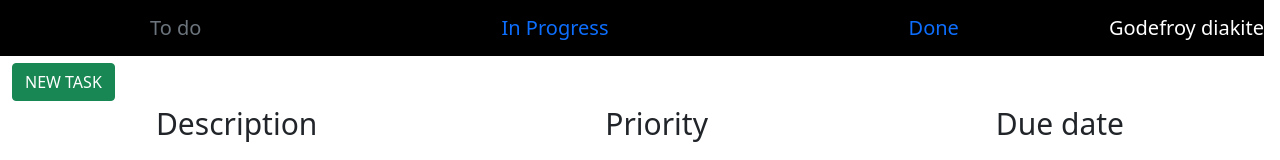
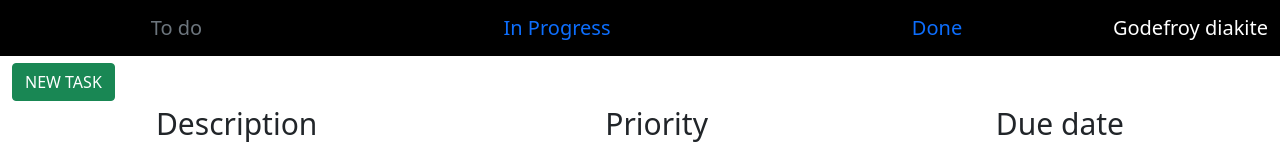
Before and after one commit to gody243/task-manager, a website: page task-manager/index.html in a window 1280 px wide. Shown: the top 160 px of the page. Drawn offline with nearby package versions, Linux system fonts and the light colour scheme.

Commit message:
container-fluid

```diff
--- a/task-manager/index.html
+++ b/task-manager/index.html
@@ -47,7 +47,7 @@
 
 
 
-    <ul class="nav nav-pills nav-fill navbar navbar-brand ">
+    <ul class="nav nav-pills nav-fill navbar navbar-brand container-fluid">
         <li class="nav-item">
           <a class="nav-link disabled">To do</a>
         </li>
```
